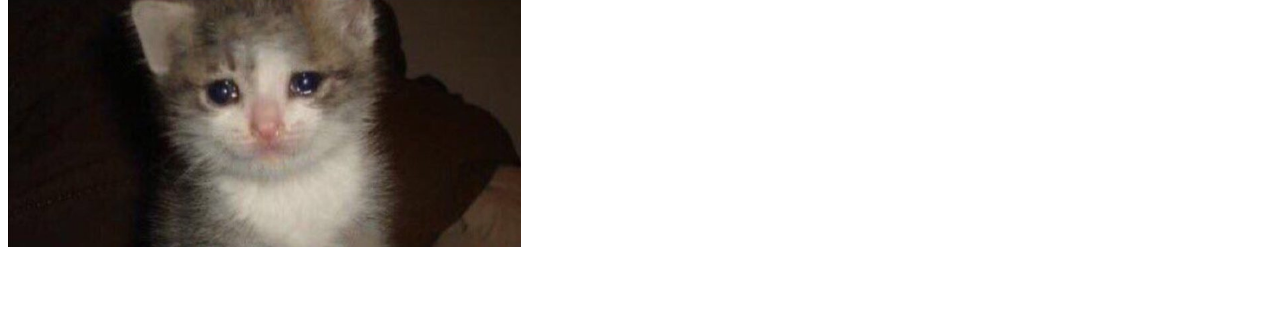
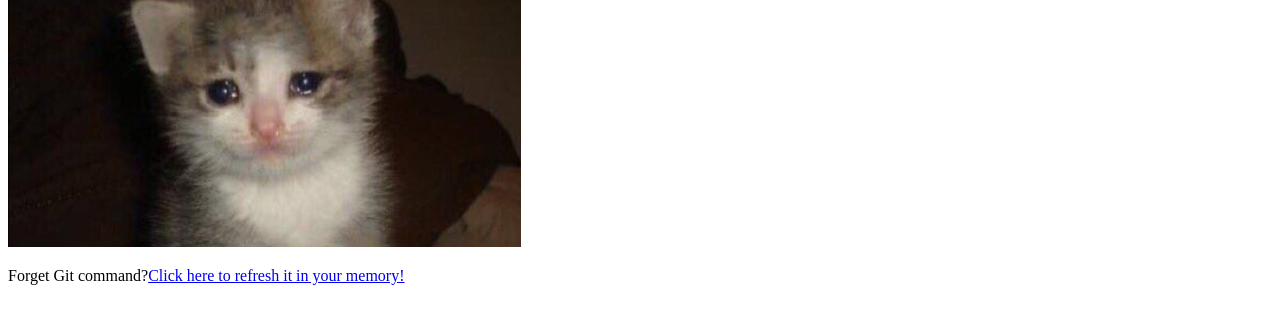
Before and after one commit to MaxBorovique/Hometask7, a plain HTML site: page gallery.html in a window 1280 px wide. Shown: the part 337-660 px from the top of the page. Drawn offline with Linux system fonts and the light colour scheme.

Commit message:
Add Index.html link to Gallery.html

```diff
--- a/gallery.html
+++ b/gallery.html
@@ -17,5 +17,6 @@
     <img height="250px" src="./Images/Sad-Cat4.jpg" alt="The picture of crying cat" />
     <img height="250px" src="./Images/Sad-Cat5.jpg" alt="The picture of crying cat" />
     <img height="250px" src="./Images/Sad-Cat6.jpg" alt="The picture of crying cat" />
+    <p>Forget Git command?<a href="./index.html">Click here to refresh it in your memory!</a></p>
 </body>
 </html>
```
